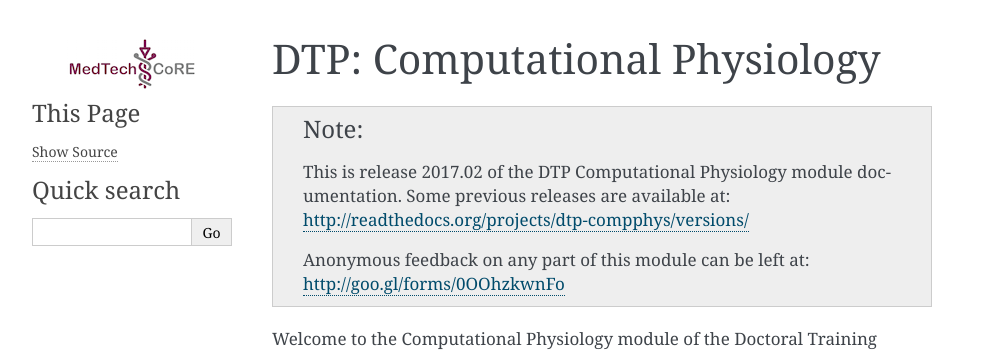
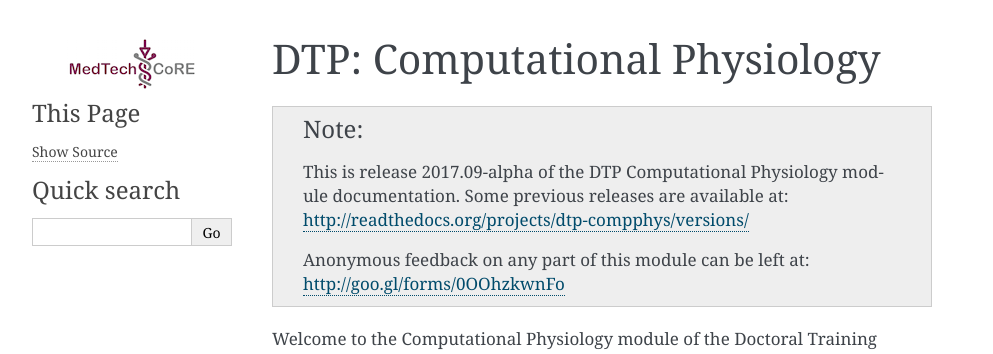
Before and after one commit to ABI-Tutorials/DTP-CompPhys, a Sphinx documentation site: the page built from source/index.rst, in a window 1280 px wide. Shown: the top 354 px of the page, without its empty margins (148-1141 px from the left). Built offline with Sphinx 7.4.7, drawn with Linux system fonts in a browser that asks for light colours; pages that are not in the unit, such as notebooks, are missing from menus.

Commit message:
Bump version in preparation of v2017.09

```diff
--- a/source/conf.py
+++ b/source/conf.py
@@ -59,9 +59,9 @@ author = u'University of Auckland'
 # built documents.
 #
 # The short X.Y version.
-version = '2017.02'
+version = '2017.09'
 # The full version, including alpha/beta/rc tags.
-release = '2017.02'
+release = '2017.09-alpha'
 
 # The language for content autogenerated by Sphinx. Refer to documentation
 # for a list of supported languages.
```
